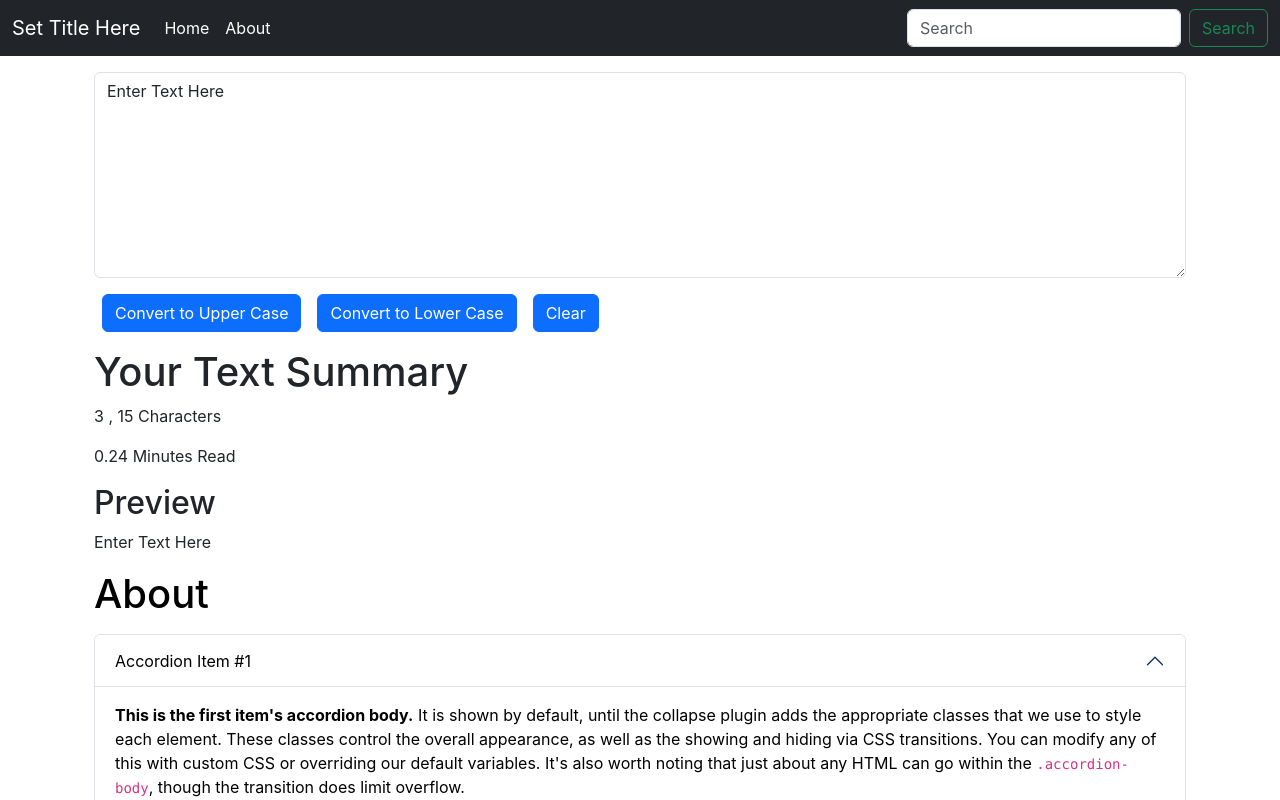
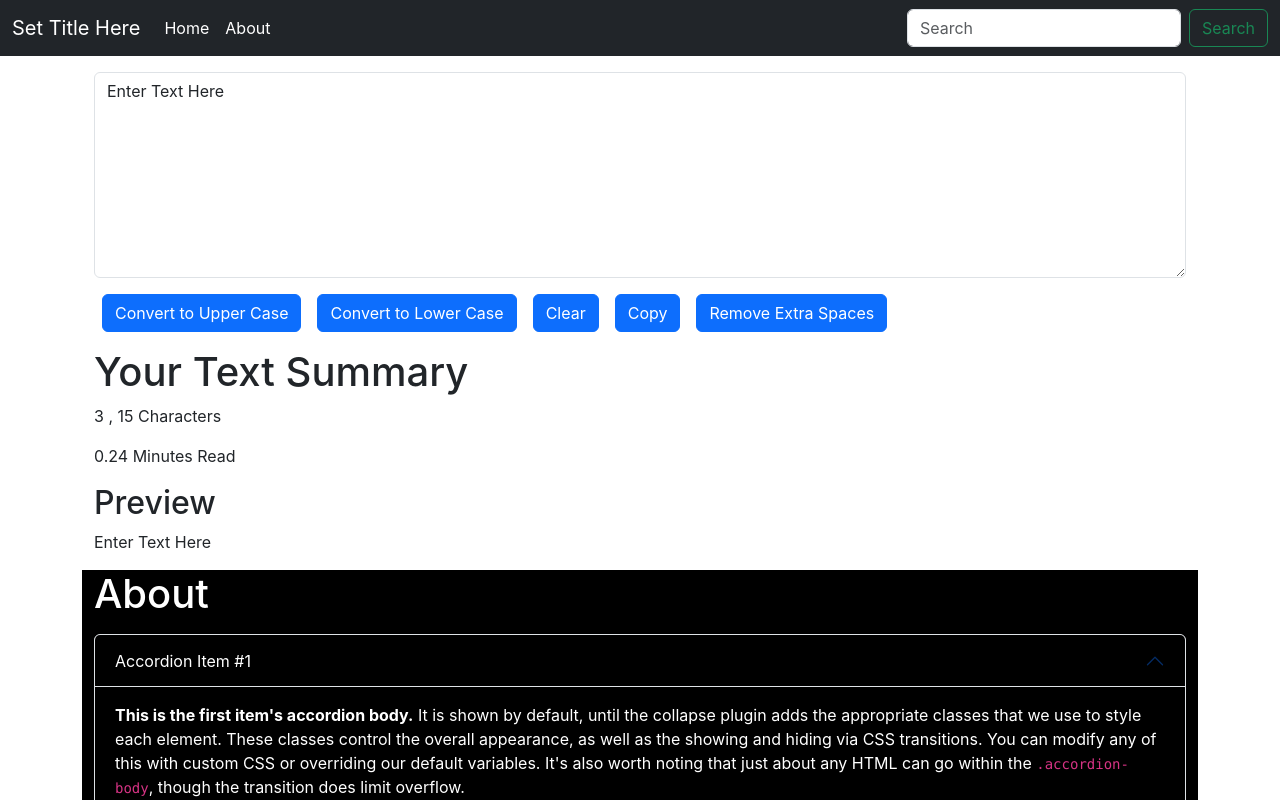
Before and after one commit to victorr0909/TextUtils, a React (Create React App) app: page / in a window 1280 px wide. Shown: the top 800 px of the page. Built offline with nearby package versions, Linux system fonts and the light colour scheme.

Commit message:
Added Dark Mode

```diff
--- a/src/App.js
+++ b/src/App.js
@@ -10,7 +10,7 @@
     <>
       <Navbar/>
       <div className="container my-3">
-      <TextForm/>
+       <TextForm/>
       <About/>
       </div>
     </>
--- a/src/components/About.js
+++ b/src/components/About.js
@@ -2,10 +2,10 @@
 
 export default function About() {
 
-    const[myStyle,setMyStyle]= useState(
+    const [myStyle,setMyStyle] = useState(
     {
-        color:'black',
-        backgroundColor :'white'
+        color:'white',
+        backgroundColor :'black'
     })
 
     const [btntext, setBtnText] = useState("Enable Dark Mode")
@@ -13,8 +13,8 @@
     const toggleStyle = ()=>{
         if(myStyle.color === 'black'){
                 setMyStyle({
-                    color:'black',
-                    backgroundColor :'white'
+                    color:'white',
+                    backgroundColor :'black'
                 })
                 setBtnText("Enable Light Mode")
         }
--- a/src/components/TextForm.js
+++ b/src/components/TextForm.js
@@ -21,6 +21,17 @@
         console.log("On Change");
         setText(event.target.value);
         }
+    const handleCopy =()=>{
+            console.log("On Copy");
+            var text = document.getElementById("myBox");
+            text.select();
+            navigator.clipboard.writeText(text.value);
+            }
+
+    const handleExtraSpaces = () =>{
+        let newText = text.split(/[ ]+/);
+        setText(newText.join(" "))
+    }
     const [text, setText]=useState('Enter Text Here');
         return (
             <>
@@ -32,6 +43,9 @@
                 <button className="btn btn-primary mx-2" onClick={handleUpClick}>Convert to Upper Case</button>
                 <button className="btn btn-primary mx-2" onClick={handleLoClick}>Convert to Lower Case</button>
                 <button className="btn btn-primary mx-2" onClick={handleToClick}>Clear</button>
+                <button className="btn btn-primary mx-2" onClick={handleCopy}>Copy</button>
+                <button className="btn btn-primary mx-2" onClick={handleExtraSpaces}>Remove Extra Spaces</button>
+
 
             </div>
             <div className="container my-3">
```
